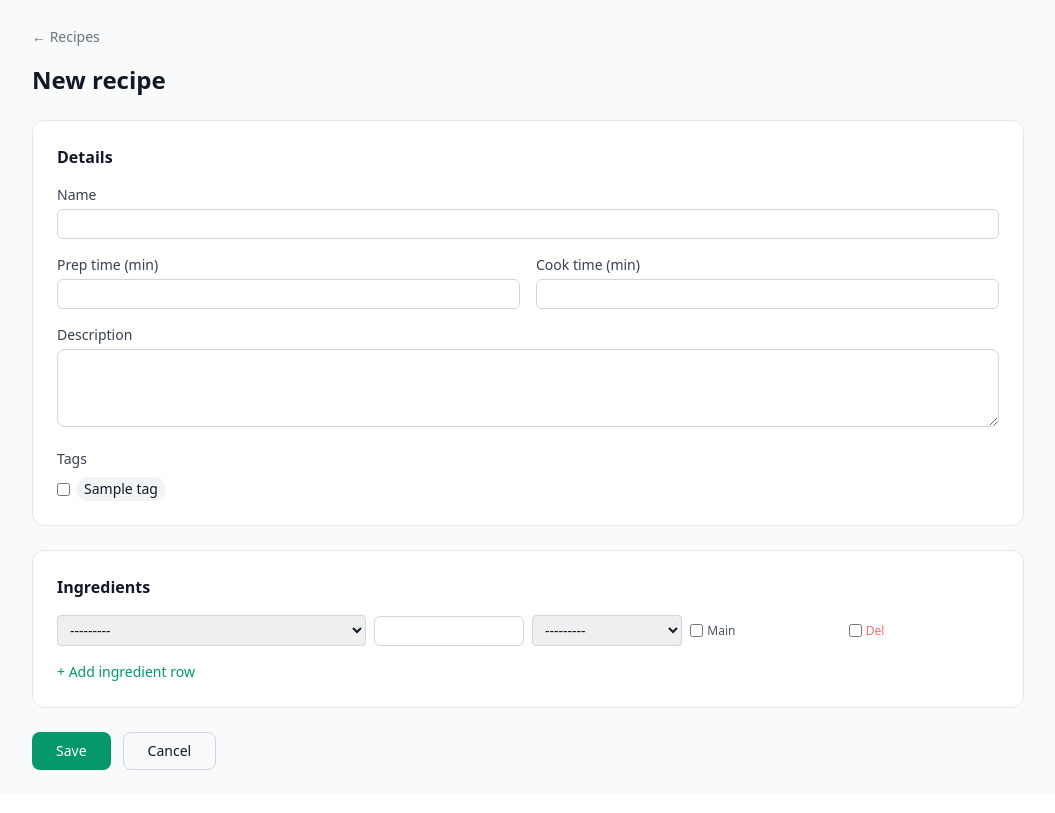
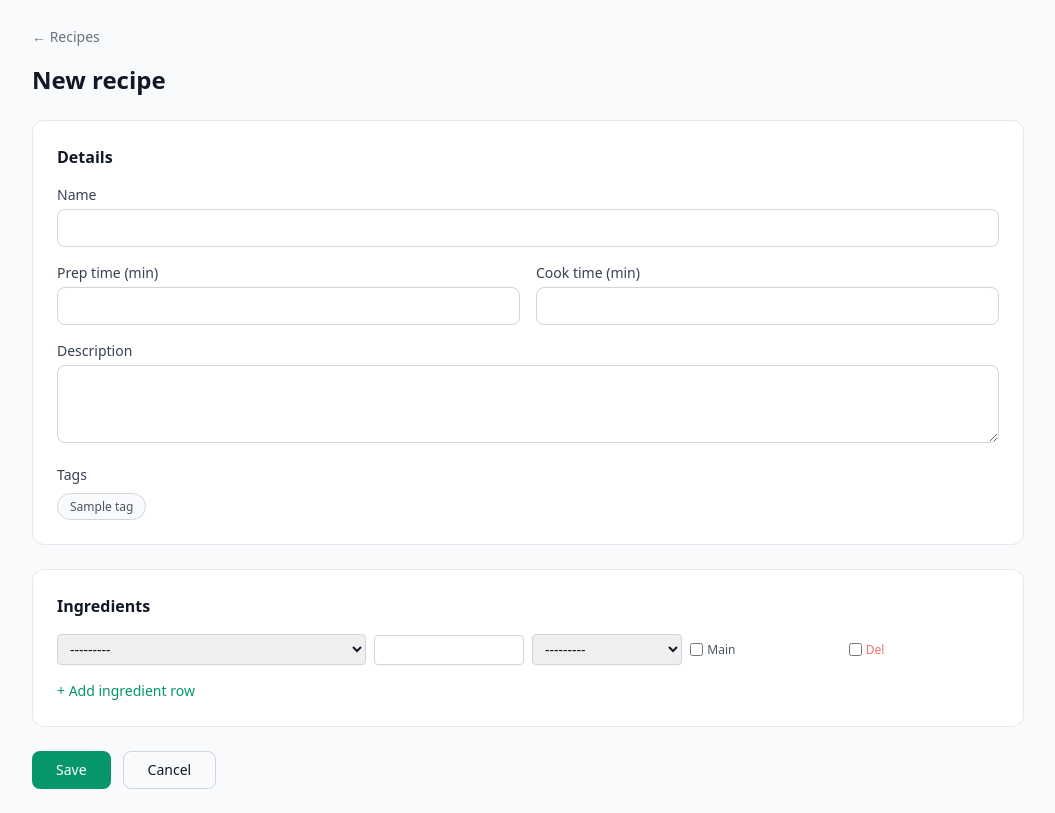
Before and after one commit to Nephty/nyochi, a Django app: page /recipes/new/ in a window 1280 px wide. Shown: the part 57-870 px from the top of the page, without its empty margins (112-1167 px from the left). Before the commit the page ends 827 px from the top, so only its background shows below. Run offline with Django 5.2, Linux system fonts and the light colour scheme; data comes from the database, SQL or seed files in the repository; tables that the repository leaves empty hold one stand-in row (values such as "Sample post"); some libraries are stand-ins or nearby versions.

Commit message:
Fix multi-select styling, tag pills, and CSS specificity conflict
- Add Tailwind class attrs to RecipeSelectorForm SelectMultiple widgets so
  include/exclude ingredient lists render with proper border and font styling
- Add "Clear selection" buttons to each multi-select to work around the
  browser quirk where a lone selected item cannot be clicked to deselect
- Replace checkbox+label tag rendering with hidden-checkbox pill toggles in
  recipe form and selector; checked state turns pill emerald via CSS sibling
  selector, no JS needed
- Replace broad element-selector CSS block in base.html (which had higher
  specificity than Tailwind utilities and silently overrode them) with only
  the tag-pill CSS; prep time inputs now render correctly via their existing
  Tailwind classes

Co-Authored-By: Claude Sonnet 4.6 <noreply@anthropic.com>

```diff
--- a/recipes/forms.py
+++ b/recipes/forms.py
@@ -102,17 +102,20 @@ class GrocerySelectForm(forms.Form):
     )
 
 
+_MULTI_SELECT_CLASS = 'w-full border border-gray-300 rounded-lg text-sm focus:outline-none focus:border-emerald-400'
+
+
 class RecipeSelectorForm(forms.Form):
     include_ingredients = forms.ModelMultipleChoiceField(
         queryset=Ingredient.objects.all(),
         required=False,
-        widget=forms.SelectMultiple(attrs={'size': 6}),
+        widget=forms.SelectMultiple(attrs={'size': 6, 'class': _MULTI_SELECT_CLASS}),
         label='Must include ingredients',
     )
     exclude_ingredients = forms.ModelMultipleChoiceField(
         queryset=Ingredient.objects.all(),
         required=False,
-        widget=forms.SelectMultiple(attrs={'size': 6}),
+        widget=forms.SelectMultiple(attrs={'size': 6, 'class': _MULTI_SELECT_CLASS}),
         label='Exclude ingredients',
     )
     tags = forms.ModelMultipleChoiceField(
--- a/templates/base.html
+++ b/templates/base.html
@@ -7,13 +7,17 @@
   <title>{% block title %}Recipe Book{% endblock %}</title>
   <script src="https://cdn.tailwindcss.com"></script>
   <style>
-    input[type=text], input[type=number], input[type=url], textarea, select {
-      border: 1px solid #d1d5db; border-radius: 6px; padding: 4px 8px;
-      font-size: 0.875rem; width: 100%; box-sizing: border-box;
+    /* Clickable tag pill toggle */
+    .tag-pill-label { position: relative; }
+    .tag-pill-label input[type=checkbox] { position: absolute; opacity: 0; pointer-events: none; width: 0; height: 0; }
+    .tag-pill {
+      display: inline-block; padding: 2px 12px; border-radius: 9999px;
+      border: 1px solid #d1d5db; background: #f9fafb; color: #4b5563;
+      font-size: 0.75rem; line-height: 1.75; cursor: pointer;
+      transition: background 0.1s, color 0.1s, border-color 0.1s;
     }
-    input[type=text]:focus, input[type=number]:focus, input[type=url]:focus,
-    textarea:focus, select:focus {
-      outline: none; border-color: #34d399;
+    .tag-pill-label input[type=checkbox]:checked ~ .tag-pill {
+      background: #10b981; color: white; border-color: #10b981;
     }
   </style>
 </head>
--- a/templates/recipes/form.html
+++ b/templates/recipes/form.html
@@ -45,9 +45,9 @@
         <label class="block text-sm font-medium text-gray-700 mb-2">Tags</label>
         <div class="flex flex-wrap gap-2">
           {% for checkbox in form.tags %}
-            <label class="flex items-center gap-1.5 text-sm cursor-pointer">
+            <label class="tag-pill-label">
               {{ checkbox.tag }}
-              <span class="px-2 py-0.5 bg-gray-100 rounded-full">{{ checkbox.choice_label }}</span>
+              <span class="tag-pill">{{ checkbox.choice_label }}</span>
             </label>
           {% empty %}
             <p class="text-sm text-gray-400">No tags exist yet. <a href="{% url 'tag-list' %}" class="text-emerald-600 hover:underline">Create some tags</a> first.</p>
```
Also changed, not shown: templates/recipes/selector.html (+6 -2 lines).
